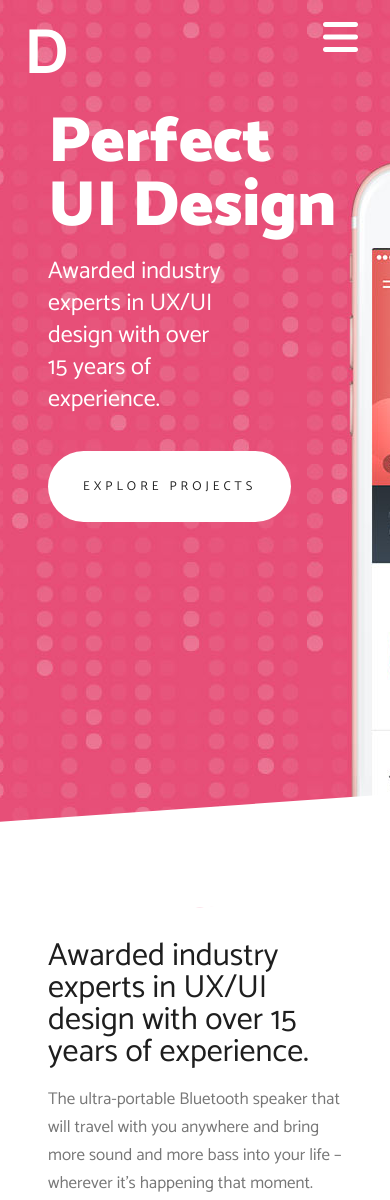
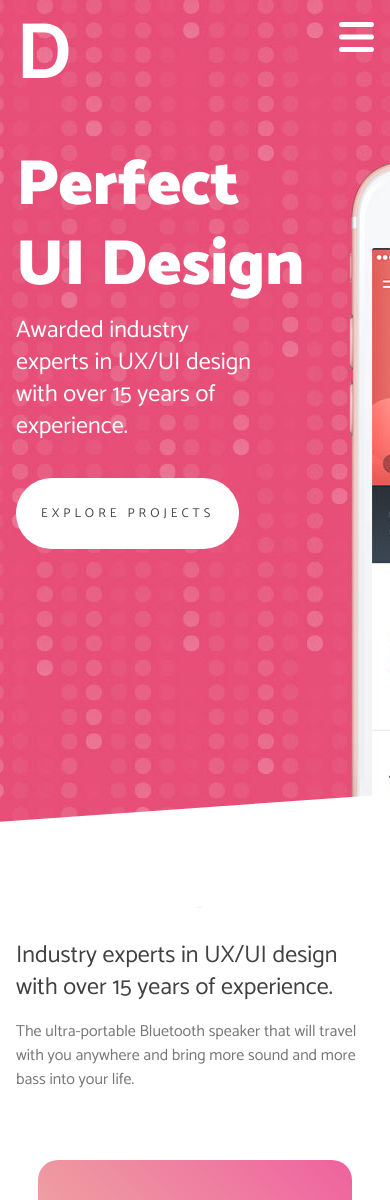
Before and after one commit to MaryNwokedi/Design-Website, a plain HTML site: page index.html in a window 390 px wide. Shown: the top 1200 px of the page. Drawn offline with nearby package versions, Linux system fonts and the light colour scheme.

Commit message:
Add Favicon and update mobile queries

```diff
--- a/index.html
+++ b/index.html
@@ -4,6 +4,7 @@
 <head>
   <meta charset="UTF-8" />
   <meta name="viewport" content="width=device-width, initial-scale=1.0" />
+  <link rel="icon" type="image/png" sizes="32x32" href="img/favicon1.jpg">
   <link href="https://fonts.googleapis.com/css2?family=Catamaran:wght@400;700;900&display=swap" rel="stylesheet" />
   <link rel="stylesheet" href="https://cdnjs.cloudflare.com/ajax/libs/animate.css/4.0.0/animate.min.css" />
   <link rel="stylesheet" href="style.css" />
@@ -56,13 +57,12 @@
       <div class="features-top-content" data-aos-delay="200" data-aos="fade-down" data-aos-easing="linear"
         data-aos-duration="1000">
         <h4>
-          Awarded industry experts in UX/UI design with over 15 years of
+          Industry experts in UX/UI design with over 15 years of
           experience.
         </h4>
         <p>
           The ultra-portable Bluetooth speaker that will travel with you
-          anywhere and bring more sound and more bass into your life –
-          wherever it’s happening that moment.
+          anywhere and bring more sound and more bass into your life.
         </p>
       </div>
       <div class="padding">
@@ -84,7 +84,7 @@
       </div>
       <div class="icon-content" data-aos-delay="400" data-aos="fade-down" data-aos-easing="linear">
         <div class="icon map"><i class="far fa-map"></i></div>
-        <h5>Experience in location-based advertising strategies</h5>
+        <h5>Location-based advertising </h5>
         <p>
           The ultra-portable Bluetooth speaker that will travel with you
           anywhere.
@@ -92,7 +92,7 @@
       </div>
       <div class="icon-content" data-aos-delay="400" data-aos="fade-down" data-aos-easing="linear">
         <div class="icon lightbulb"><i class="far fa-lightbulb"></i></div>
-        <h5>Creative interactive solutions with user-centrix design</h5>
+        <h5>User-centrix design solutions</h5>
         <p>
           The ultra-portable Bluetooth speaker that will travel with you
           anywhere.
--- a/style.css
+++ b/style.css
@@ -3,13 +3,11 @@
   --primary: #ff2d50;
   --secondary: #0a0b5b;
   --bg-light: #f5f5f5;
-  --boxShadow: 0 15px 0 0;
-  --padding1: 1.5rem;
-  --padding2: 2rem;
-  --darkColor: #1e1e1e;
+  --darkColor: #424141;
 }
 
 /* reset */
+
 body {
   margin: 0;
   padding: 0;
@@ -26,7 +24,7 @@ ul {
 /* base styles */
 section,
 footer {
-  padding: 4rem 4rem;
+  padding: 4rem;
 }
 
 .button {
@@ -89,6 +87,16 @@ h5 {
 
 /*Header*/
 
+header {
+  background-image: url("img/parallax.jpg");
+  height: 100vh;
+  background-position: 50% 0px;
+  background-attachment: fixed;
+  padding: 2rem 4rem;
+  position: relative;
+  max-width: 100%;
+}
+
 nav {
   height: 60px;
   position: fixed;
@@ -96,7 +104,7 @@ nav {
   top: 0;
   right: 0;
   left: 0;
-  padding-top: 0.5rem;
+  padding: 1rem 1.5rem;
   transition: background-color 0.5s ease;
 }
 
@@ -104,7 +112,6 @@ nav {
   font-size: 4rem;
   margin: 2rem 0 0 0;
   color: #fff;
-  padding-left: 1.5rem;
   justify-self: start;
 }
 
@@ -112,7 +119,6 @@ nav {
   color: #fff;
   font-size: 40px;
   justify-self: end;
-  margin: 0 2rem 0 0;
   display: none;
 }
 
@@ -125,7 +131,8 @@ nav {
   flex-direction: row;
   align-items: center;
   justify-self: end;
-  margin-right: -15rem;
+  position: relative;
+  left: 170px
 }
 
 .nav-title ul {
@@ -206,14 +213,7 @@ nav {
   margin-top: 10px;
 }
 
-header {
-  background-image: url("img/parallax.jpg");
-  height: 100vh;
-  background-position: 50% 0px;
-  background-attachment: fixed;
-  padding: 2rem 4rem;
-  position: relative;
-}
+
 
 .banner-content {
   width: 60%;
@@ -222,10 +222,9 @@ header {
 
 .title {
   color: #fff;
-  font-size: 8rem;
+  font-size: 7rem;
   font-weight: 900;
-  margin-top: 6rem;
-  margin-bottom: 2rem;
+  padding-top: 6rem;
 }
 
 .title span {
@@ -283,6 +282,10 @@ header h4 {
   grid-template-columns: repeat(3, 1fr);
   justify-items: center;
   align-items: center;
+}
+
+.features-top-content p {
+  line-height: 1.5rem;
 }
 
 .features-top-icons .fas {
@@ -379,6 +382,7 @@ header h4 {
   justify-content: space-between;
   align-items: center;
 }
+
 .design-img {
   width: 49%;
 }
@@ -404,11 +408,12 @@ header h4 {
 .design-content h4 {
   margin-bottom: 3rem;
 }
+
 /*Reviews*/
 #reviews {
   background-color: #31202f;
   position: relative;
-  height: 90vh;
+  height: 80vh;
   text-align: center;
   background: #31202f;
   padding: 6rem 2rem 2rem;
@@ -417,7 +422,8 @@ header h4 {
 
 .reviews {
   width: 60%;
-  margin: 4rem auto 0;
+  margin: 0 auto;
+  padding-top: 5rem;
   transform: skew(0deg, 6deg);
 }
 
@@ -438,6 +444,7 @@ header h4 {
   font-size: 20px;
   padding: 1.5rem;
   text-align: center;
+  color: #fff;
 }
 
 /*Why-US*/
@@ -455,6 +462,7 @@ header h4 {
   width: 100%;
   transform: skew(0deg, 6deg);
 }
+
 .why-us-content {
   margin-top: 2rem;
   transform: skew(0deg, 6deg);
@@ -572,9 +580,8 @@ header h4 {
 
 #message {
   display: block;
-  width: 90%;
+  width: 70%;
   margin-bottom: 30px;
-  padding: 15px 15px 0 15px;
 }
 
 .submit {
@@ -594,7 +601,39 @@ header h4 {
   color: var(--primary);
 }
 
-@media screen and (max-width: 999px) {
+
+@media screen and (max-width:1024px) {
+
+  .features-top-content h4 {
+    font-size: 1.5rem;
+  }
+
+  .features-top-content p {
+    font-size: 16px
+  }
+
+  #design {
+    height: 50vh;
+  }
+
+  #reviews {
+    padding: 0;
+  }
+
+  #why-us {
+    height: 70vh;
+  }
+
+  h2 {
+    font-size: 3rem;
+  }
+
+  h4 {
+    font-size: 1.5rem;
+  }
+}
+
+@media screen and (max-width: 768px) {
   .exit {
     display: block;
     color: #fff;
@@ -650,23 +689,20 @@ header h4 {
   }
 
   .title {
-    font-size: 6rem;
-    margin-bottom: 4rem;
+
+    font-size: 5rem;
+    margin-bottom: 1rem;
   }
 
   .title span {
-    margin-bottom: 4rem;
-  }
-
-  header h4 {
-    font-size: 1.5rem;
-    margin-bottom: 2rem;
+    margin-bottom: 3rem;
   }
 
   #features {
     padding: 2rem 0;
     height: auto;
   }
+
   .features-top {
     grid-template-columns: 1fr;
   }
@@ -701,6 +737,7 @@ header h4 {
     margin-bottom: 5rem;
     width: 100%;
   }
+
   .design-img img {
     width: 60%;
     margin: -3rem auto 0 auto;
@@ -710,19 +747,15 @@ header h4 {
   .design-content {
     width: 100%;
     margin: 0 0 10px 0;
-  }
-
-  .design-content h2 {
     text-align: center;
-  }
-
-  .design-content h4 {
-    font-size: 2rem;
   }
 
   #reviews {
     height: auto;
-    padding-top: 4rem;
+  }
+
+  .reviews {
+    padding: 4rem 0;
   }
 
   #why-us {
@@ -748,6 +781,7 @@ header h4 {
   #awards {
     height: auto;
   }
+
   .grid2 {
     grid-template-columns: 1fr;
   }
@@ -767,58 +801,59 @@ header h4 {
   }
 }
 
-@media screen and (max-width: 767px) {
+@media screen and (max-width: 560px) {
+
+  section,
+  footer,
+  header {
+    padding: 2rem 1rem;
+  }
+
+  .logo {
+    font-size: 5rem;
+  }
+
+  nav {
+    padding: 0.5rem 1rem;
+  }
+
   .title {
     font-size: 4rem;
-    margin-bottom: 2rem;
   }
 
-  .title span {
-    margin-bottom: 2rem;
+  header h4 {
+    font-size: 1.5rem
   }
 
+  .banner-content {
+    width: 70%;
+  }
+
+  .button {
+    font-size: 0.8rem;
+    padding: 25px;
+  }
+
+  .features-top-content {
+    padding: 2rem 1rem;
+  }
+
+
   .features-top-icons {
+    grid-template-columns: 1fr;
     grid-gap: 20px;
   }
 
   .features-top-icons .fas {
-    font-size: 20rem;
-    margin: 0 auto;
-  }
+    font-size: 250px;
+    padding: 2rem;
 
-  .features-top-icons {
-    grid-template-columns: 1fr;
-  }
-}
-
-@media screen and (max-width: 667px) {
-  header h4 {
-    padding-right: 7rem;
-  }
-
-  .banner-content {
-    width: 100%;
-  }
-
-  .button {
-    font-size: 0.8rem;
-    padding: 25px 35px;
   }
 
   .features-bottom {
     grid-template-columns: 1fr;
     margin-top: 4rem;
+    padding: 2rem 1rem;
   }
 
-  h2 {
-    font-size: 3rem;
-  }
-
-  .design-content h4 {
-    font-size: 1.5rem;
-  }
-
-  h4 {
-    font-size: 2rem;
-  }
 }
```
Also changed, not shown: img/favicon1.jpg (added).
